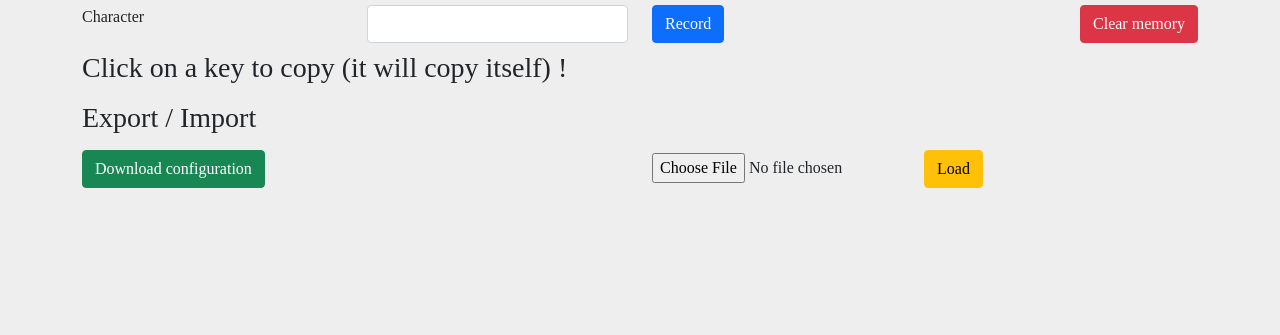
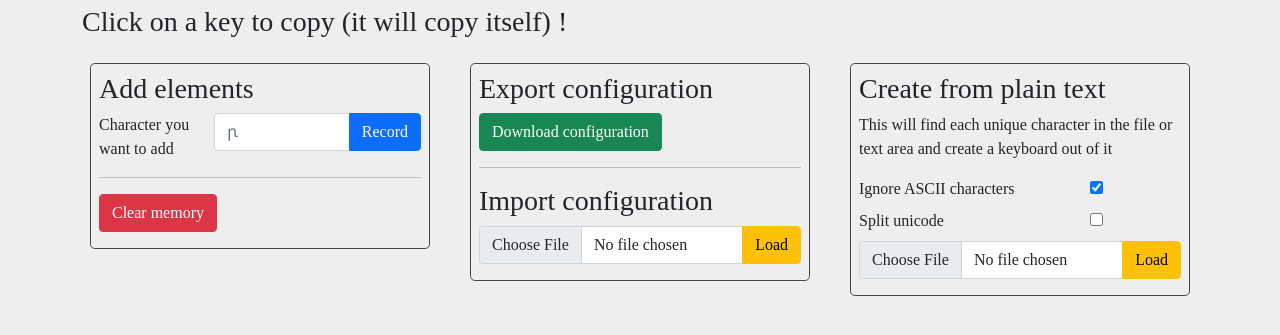
Before and after one commit to PonteIneptique/virtual-keyboard, a plain HTML site: page index.html in a window 1280 px wide. Shown: the part 51-386 px from the top of the page. Drawn offline with nearby package versions, Linux system fonts and the light colour scheme; a web font is replaced by a local one.

Commit message:
Redesign + plain/text file loading option

```diff
--- a/index.html
+++ b/index.html
@@ -8,7 +8,7 @@
     <style type="text/css">
         @font-face {
             font-family: "Palem";
-            src: url("https://folk.uib.no/hnooh/mufi/fonts/Palemonas%20MUFI/Palemonas-2/PalemMUFI-reg.ttf") format("ttf");
+            src: url("./PalemMUFI-reg.ttf") format("truetype");
         }
         body { font-family: "palem"!important; }
         /* https://codepen.io/gschier/pen/VKgyaY */
@@ -16,6 +16,8 @@
             background: #333;
             text-align: center;
             color: #eee;
+            font-size: 18px;
+            font-weight: bold;
             display: inline-block;
             border-radius: 0.3em;
             margin: 0.2em;
@@ -35,27 +37,89 @@
         body {
             background-color: #eee;
         }
+        .function {
+            padding: 0.5em;
+            border: 1px solid #444;
+            border-radius: 0.3em;
+            margin:0.5em;
+        }
+        .function > div {
+            margin-bottom: 0.5em;
+        }
     </style>
 </head>
 <body>
     <div class="container">
         <h1>Virtual personal keyboard</h1>
-        <div class="form">
-            <div class="row">
-                <div class="col">Character</div>
-                <div class="col"><input class="form-control" type="text" id="character" /></div>
-                <div class="col"><button class="btn btn-primary" id="record">Record</button></div>
-                <div class="col" style="text-align: right;"><button class="btn btn-danger" id="clear">Clear memory</button></div>
-            </div>
-        </div>
         <div class="row"><h3>Click on a key to copy (it will copy itself) !</h3></div>
         <div class="keyboard" id="keyboard">
             <div class="key">ꞃ</div>
         </div>
-        <div class="row"><h3>Export / Import</h3></div>
         <div class="row">
-            <div class="col"><a href="#" class="btn btn-success" id="download">Download configuration</a></div>
-            <div class="col"><input type="file" id="import-file" /><button class="btn btn-warning" id="load">Load</button></div>
+            <div class="col">
+                <div class="function">
+                    <h3>Add elements</h3>
+                    <div class="row">
+                        <div class="col-4"><label for="character">Character you want to add</label></div>
+                        <div class="col-8">
+                            <div class="input-group">
+                              <input class="form-control" type="text" id="character" placeholder="ꞃ" />
+                              <button class="btn btn-primary" id="record">Record</button>
+                            </div>
+                        </div>
+                    </div>
+                    <div style="text-align: right;"></div>
+                    <hr />
+                    <div><button class="btn btn-danger" id="clear">Clear memory</button></div>
+                </div>
+            </div>
+            <div class="col">
+                <div class="function">
+                    <h3>Export configuration</h3>
+                    <div><a href="#" class="btn btn-success" id="download">Download configuration</a></div>
+                    <hr />
+                    <h3>Import configuration</h3>
+                    <div>
+                        <div class="input-group">
+                            <input type="file" id="import-file" class="form-control" />
+                            <button class="btn btn-warning" id="load">Load</button>
+                        </div>
+                    </div>
+                </div>
+            </div>
+            <div class="col">
+                <div class="function">
+                    <h3>Create from plain text</h3>
+                    <p class="help">This will find each unique character in the file or text area and
+                    create a keyboard out of it</p>
+                    <div>
+                        <div class="row">
+                            <div class="col-8">
+                                <label for="ignore-ascii">Ignore ASCII characters</label>
+                            </div>
+                            <div class="col-4">
+                                <input type="checkbox" id="ignore-ascii" checked="true" />
+                            </div>
+                        </div>
+                    </div>
+                    <div>
+                        <div class="row">
+                            <div class="col-8">
+                                <label for="split-unicode">Split unicode</label>
+                            </div>
+                            <div class="col-4">
+                                <input type="checkbox" id="split-unicode" />
+                            </div>
+                        </div>
+                    </div>
+                    <div>
+                        <div class="input-group">
+                            <input class="form-control" type="file" id="import-xml" placeholder="Choose a file" />
+                            <button class="btn btn-warning" id="parse">Load</button>
+                        </div>
+                    </div>
+                </div>
+            </div>
         </div>
     </div>
     <script type="text/javascript">
@@ -63,7 +127,9 @@
               but = document.getElementById("record"),
               keyboard = document.getElementById("keyboard"),
               clear = document.getElementById("clear"),
-              download = document.getElementById("download");
+              download = document.getElementById("download"),
+              ignoreAscii = document.getElementById("ignore-ascii"),
+              splitUnicode = document.getElementById("split-unicode");
 
         let known_keys = JSON.parse(window.localStorage.getItem("known_keys")) || [];
 
@@ -97,7 +163,7 @@
 
         const updateKeyboard = function() {
             keyboard.innerHTML = '';
-            for (var i = known_keys.length - 1; i >= 0; i--) {
+            for (var i = 0; i <= known_keys.length-1; i++) {
             	key = createElement(`<div class="key">${known_keys[i]}</div>`);
                 keyboard.appendChild(key);
                 key.addEventListener("click", selectText);
@@ -153,6 +219,33 @@
             reader.readAsText(importedFile);
         });
 
+        document.getElementById("parse").addEventListener("click", function(event) {
+            event.preventDefault();
+            let importedFile = document.getElementById('import-xml').files[0],
+                  reader = new FileReader();
+            reader.onload = function() {
+
+              let chars = reader.result;
+              if (ignoreAscii.checked === true) {
+                chars = chars.replace(/[a-zA-Z0-9]+/gm, "");
+              }
+              if (splitUnicode.checked === true) {
+                chars = chars.normalize("NFD").split("");
+              } else {
+                chars = Array.from(chars);
+              }
+              chars = new Set(chars);
+
+              clearFunction();
+              known_keys = [...chars].filter(chr => chr.trim());
+              known_keys.sort()
+              window.localStorage.setItem("known_keys", JSON.stringify(known_keys));
+
+              updateKeyboard();
+            };
+            reader.readAsText(importedFile);
+        });
+
     </script>
 </body>
 </html>
```
Also changed, not shown: 1 other file.
